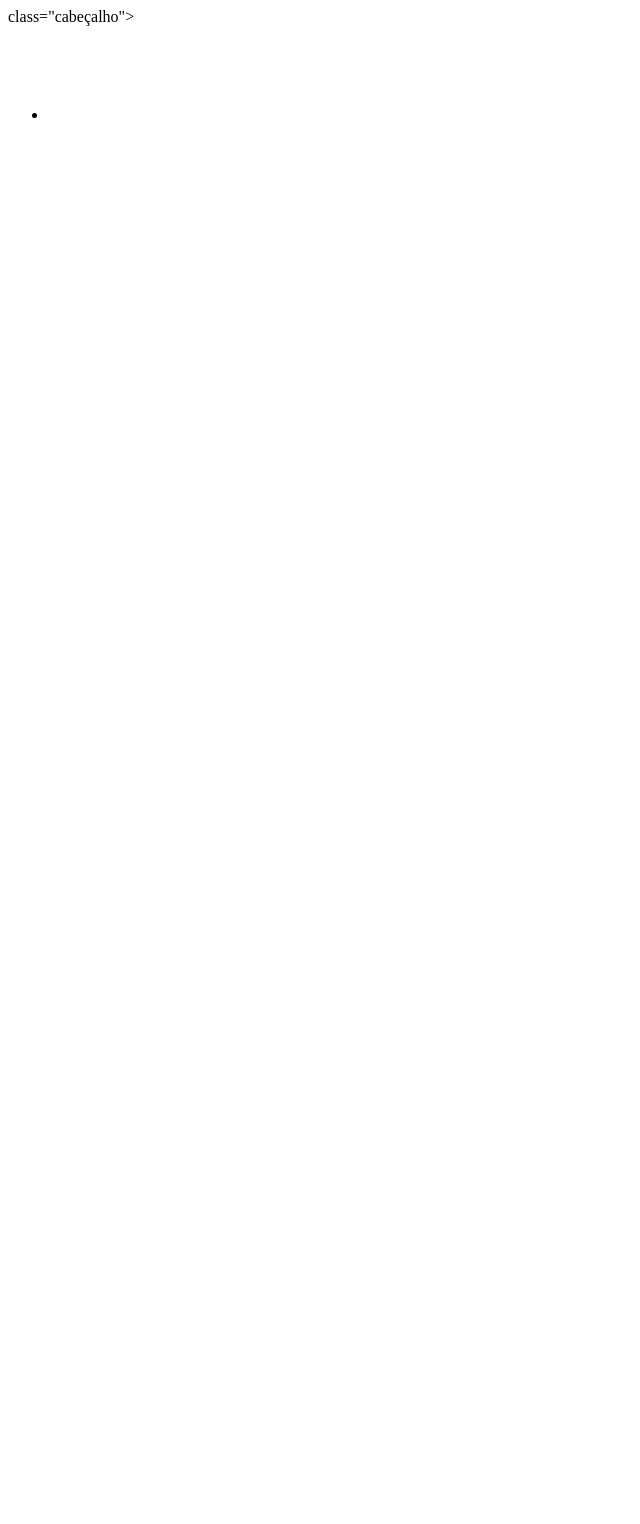
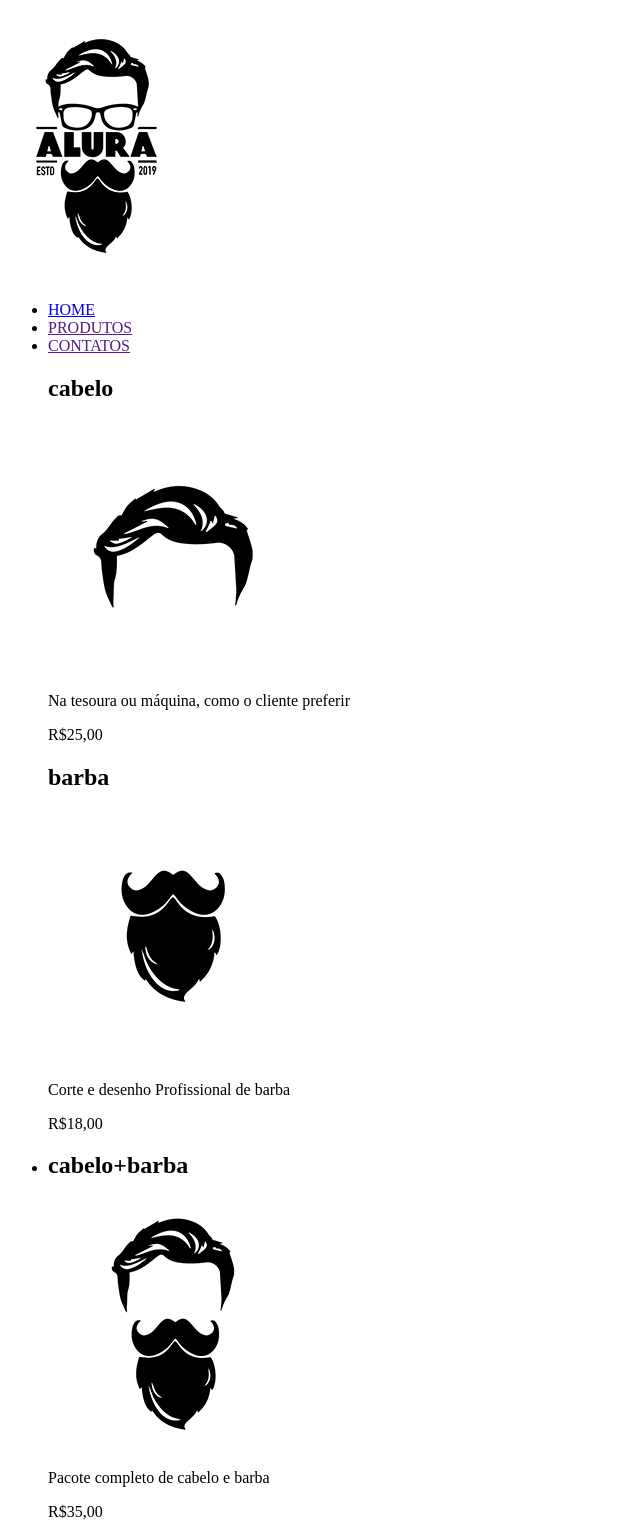
Before and after one commit to carlos6226/Barbearia-Alura-Carlos, a plain HTML site: page index.html in a window 1280 px wide. Shown: the whole page, without its empty margins (0-640 px from the left). Before the commit the page ends 800 px from the top, so only its background shows below. Drawn offline with Linux system fonts and the light colour scheme.

Commit message:
index.html
vdgd

```diff
--- a/index.html
+++ b/index.html
@@ -5,28 +5,55 @@
      <meta http-equiv="X-UA-Compatible" content="IE=edge">
      <meta name="viewport" content="width=device-width, initial-scale=1.0">
      <title>HOME</title>
-
-<link rel="stylesheet" href="sytle.css">
-
+     <link rel="stylesheet" href="style.css">
  </head>
  <body>
 
-<header> class="cabeçalho">
+    <header class="cabeçalho">
 
-<h1><img src="longo.pnj" alt=""></h1>
+<div class="caixa">
+
+    <h1><img src="logo.png" alt="" srcset=""></h1>
 
         <nav>
 
         <ul>
+        <li><a href="https://github.com/carlos6226/Barbearia-Alura-Carlos.git">HOME</a></li>
+        <li><a href="">PRODUTOS</a></li>
+        <li><a href="">CONTATOS</a></li>
+        </ul>
+        </nav>
+    </header>
+</div>
 
-<li><a href="https://github.com/carlos6226/Barbearia-Alura-Carlos.git"
+<main>
+
+  <ul class="produtos"
+    <li>
+        <h2>cabelo</h2>
+        <img src="cabelo.jpg" alt="">
+        <p>Na tesoura ou máquina, como o cliente preferir</p>
+        <p>R$25,00</p>
+
+    </li>
+
+    <h2>barba</h2>
+    <img src="barba.jpg" alt="">
+    <p>Corte e desenho Profissional de barba</p>
+    <p>R$18,00</p>
+
+    </li>
+
+    <li>
+    <h2>cabelo+barba</h2>
+    <img src="cabelo+barba.jpg" alt="">
+    <p>Pacote completo de cabelo e barba</p>
+    <p>R$35,00</p>
+
     </li>
 
 
-</ul>
+</main>
 
-</nav>
-
-</header>
-
-</body
+ </body>
+ </html>
```
Lines whose indentation alone changed are shown as unchanged.
